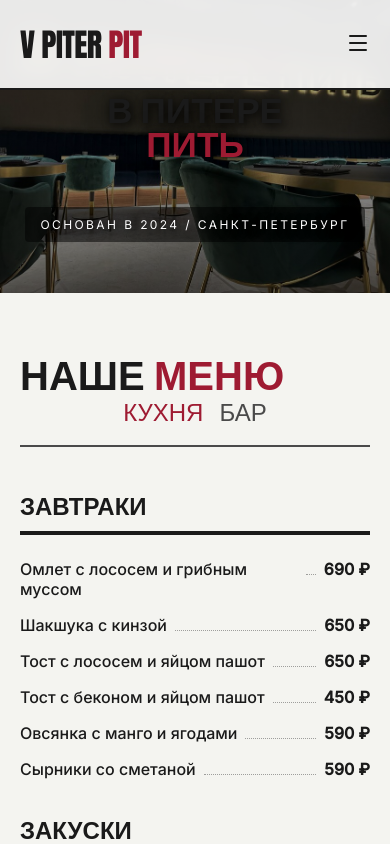
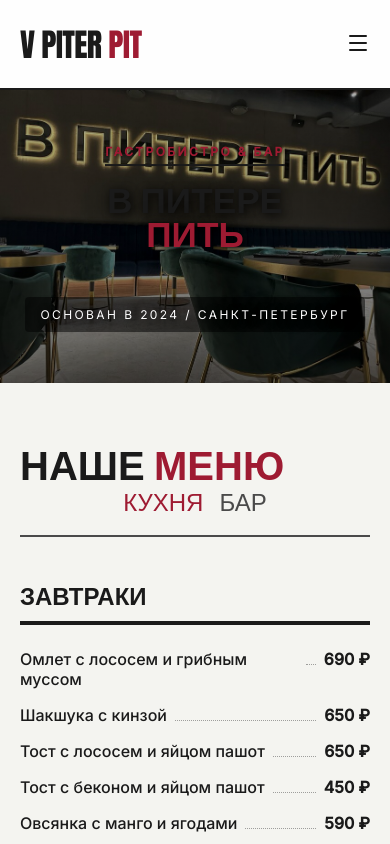
Before and after one commit to crowyy03/websites, a React (Vite) app in the folder v-pitere-pit/: page / in a window 390 px wide. Shown: the top 844 px of the page. Built offline with nearby package versions, Linux system fonts and the light colour scheme.

Commit message:
Hero: добавлен отступ сверху для навбара, чтобы фото было видно полностью

```diff
--- a/v-pitere-pit/src/components/Hero.css
+++ b/v-pitere-pit/src/components/Hero.css
@@ -88,6 +88,7 @@
         overflow: visible;
         min-height: calc(100vw * 640 / 853); /* Высота = ширина * (высота фото / ширина фото) */
         position: relative;
+        margin-top: var(--header-height); /* Отступ сверху для навбара */
     }
 
     .hero-title {
@@ -132,6 +133,7 @@
         background-position: center top;
         overflow: visible;
         min-height: calc(100vw * 640 / 853); /* Высота = ширина * (высота фото / ширина фото) */
+        margin-top: var(--header-height); /* Отступ сверху для навбара */
     }
 
     .hero-title {
```
